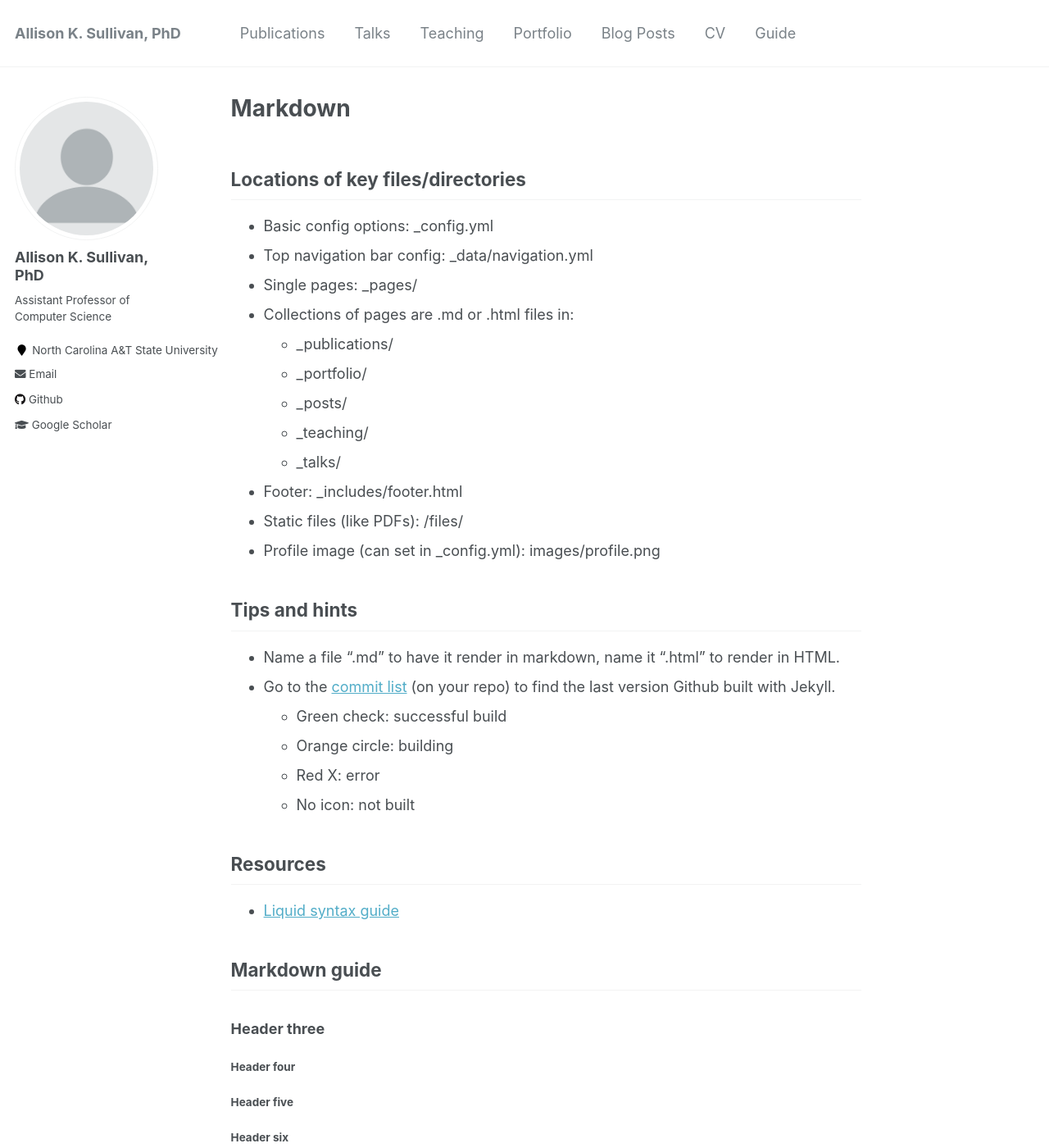
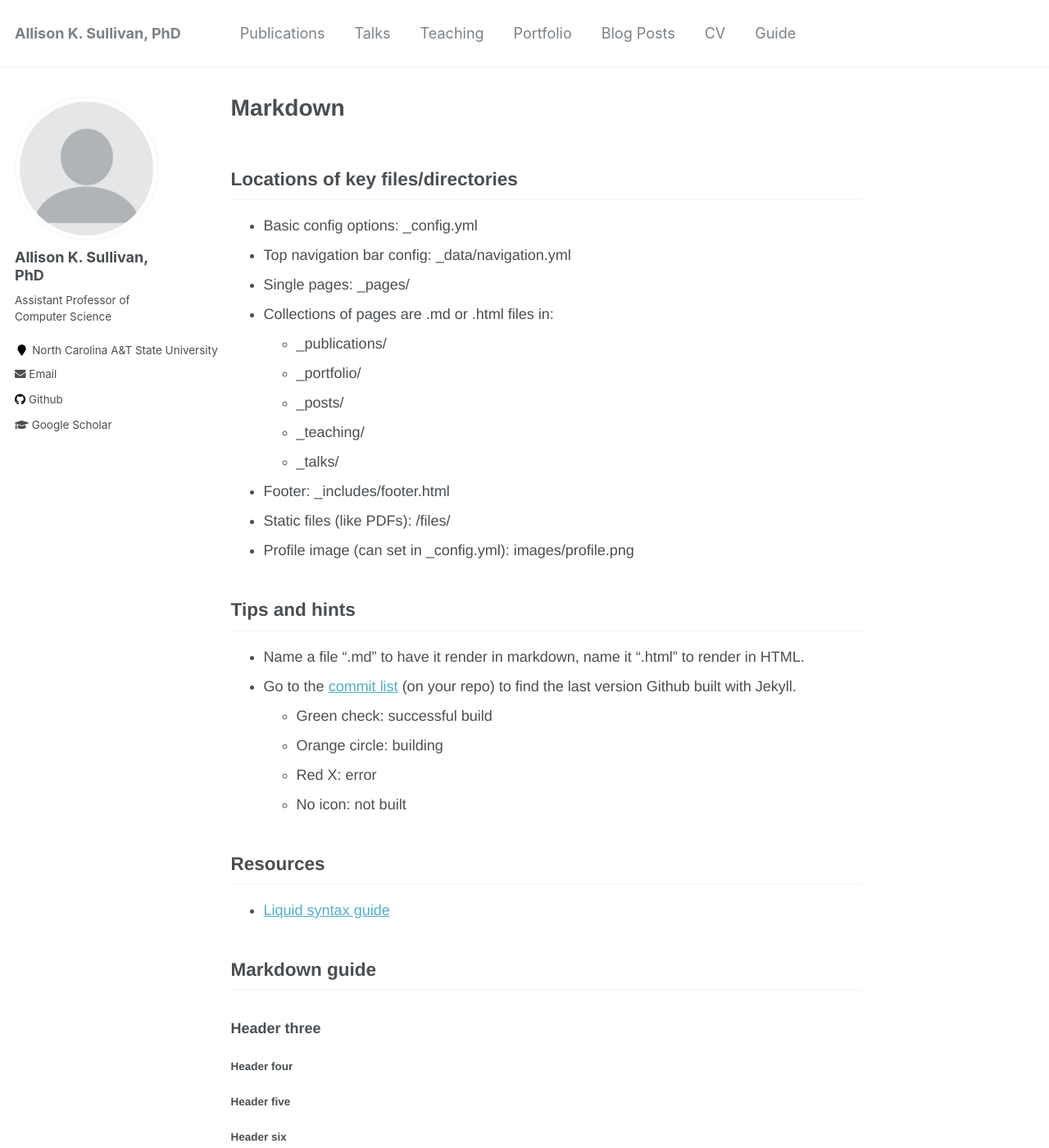
Before and after one commit to Allisonius/allisonius.github.io, a Jekyll site: the page built from _pages/markdown.md, in a window 1280 px wide and 1400 px high. Shown: the whole window at 82% size. Built offline with Jekyll 4.4.1, drawn with Linux system fonts in a browser that asks for light colours.

Commit message:
Update _variables.scss

```diff
--- a/_sass/_variables.scss
+++ b/_sass/_variables.scss
@@ -6,7 +6,7 @@
    Typography
    ========================================================================== */
 
-$doc-font-size              : 16;
+$doc-font-size              : 12;
 
 /* paragraph indention */
 $paragraph-indent           : false; // true, false (default)
@@ -28,8 +28,8 @@ $bodoni                     : "Bodoni MT", serif;
 $calisto                    : "Calisto MT", serif;
 $garamond                   : Garamond, serif;
 
-$global-font-family         : $sans-serif;
-$header-font-family         : $sans-serif;
+$global-font-family         : $helvetica;
+$header-font-family         : $helvetica;
 $caption-font-family        : $serif;
 
 /* type scale */
```
